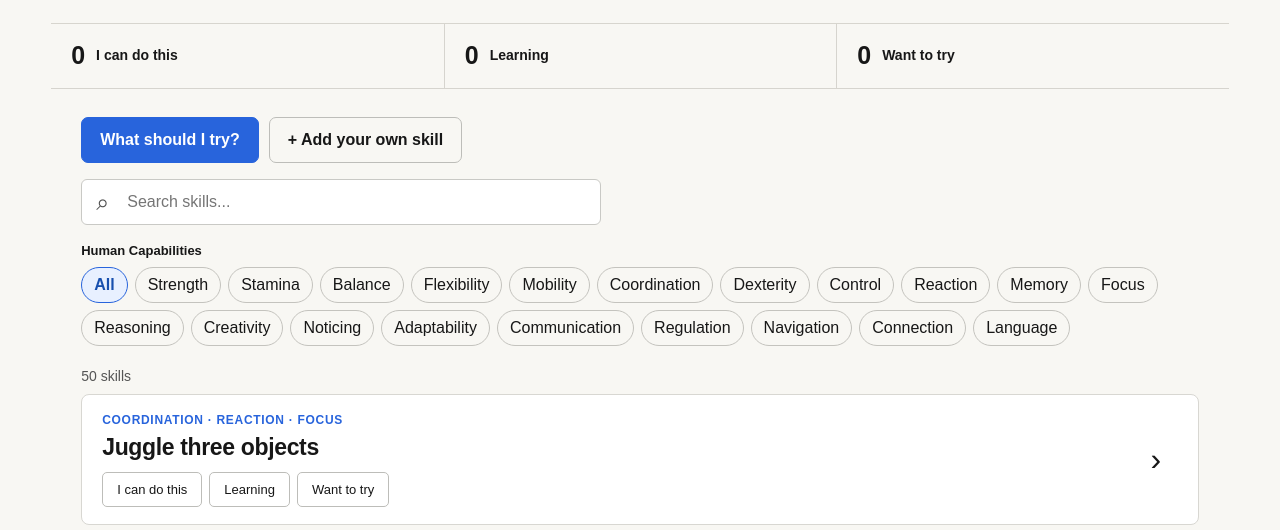
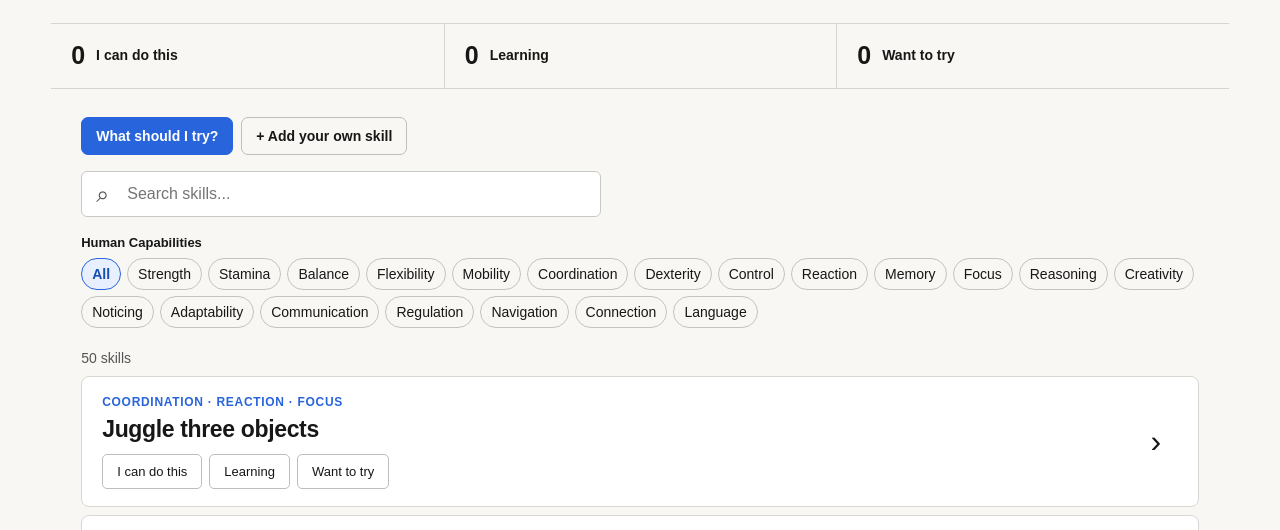
Before and after one commit to pjholder/can-i-do-that, a plain HTML site: page skills.html in a window 1280 px wide. Shown: the part 248-778 px from the top of the page. Drawn offline with Linux system fonts and the light colour scheme.

Commit message:
Add files via upload

```diff
--- a/style.css
+++ b/style.css
@@ -356,9 +356,16 @@ button {
 
 .skills-page-actions {
   display: flex;
-  gap: 10px;
+  gap: 8px;
   flex-wrap: wrap;
   margin-bottom: 16px;
+}
+
+body[data-page="skills"] .skills-page-actions .primary-button,
+body[data-page="skills"] .skills-page-actions .secondary-button {
+  min-height: 38px;
+  padding: 0 14px;
+  font-size: 14px;
 }
 
 
@@ -422,7 +429,7 @@ select:focus {
 }
 
 .filter-label {
-  margin: 0 0 9px;
+  margin: 0 0 8px;
   font-size: 13px;
   font-weight: 700;
 }
@@ -430,16 +437,17 @@ select:focus {
 .capability-filters {
   display: flex;
   flex-wrap: wrap;
-  gap: 7px;
+  gap: 6px;
 }
 
 .filter-button {
-  min-height: 36px;
-  padding: 6px 12px;
+  min-height: 32px;
+  padding: 4px 10px;
   border: 1px solid #c4c3be;
   border-radius: 999px;
   background: transparent;
   color: #171717;
+  font-size: 14px;
 }
 
 .filter-button:hover {
```
